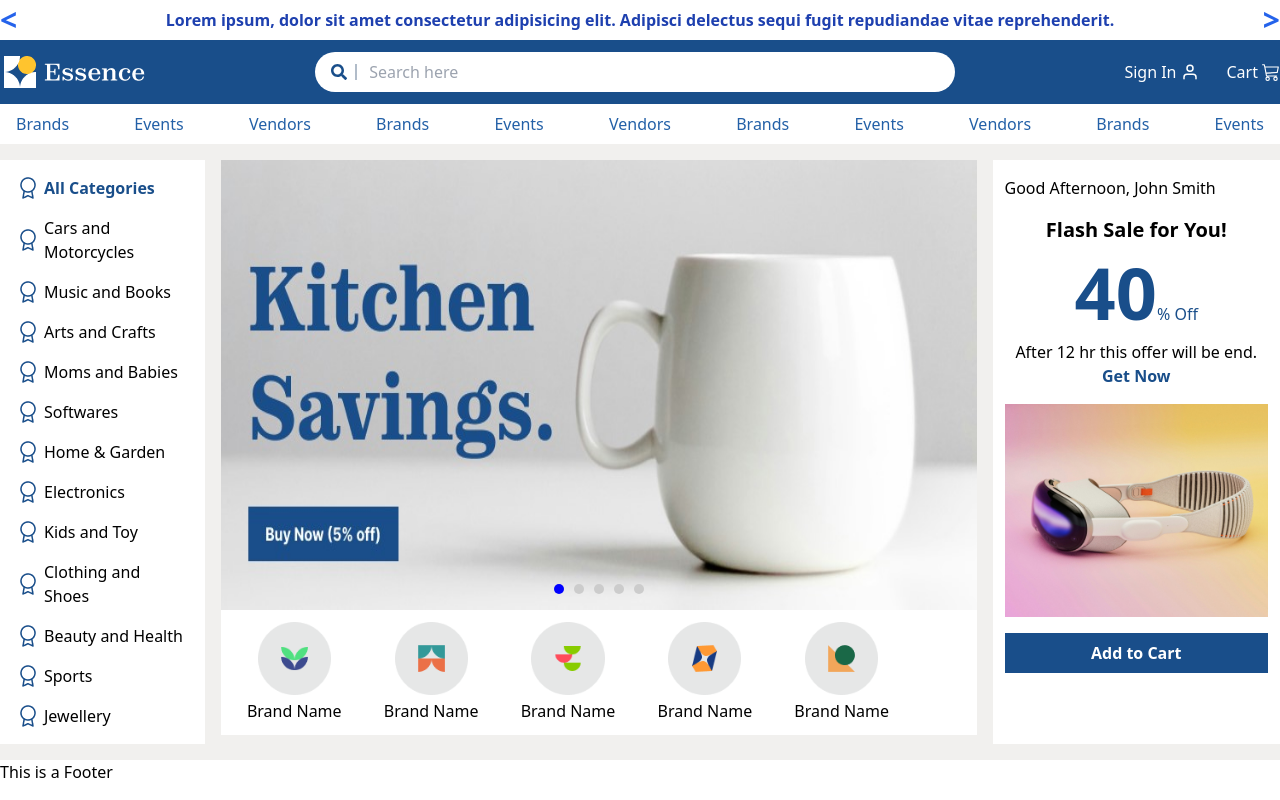
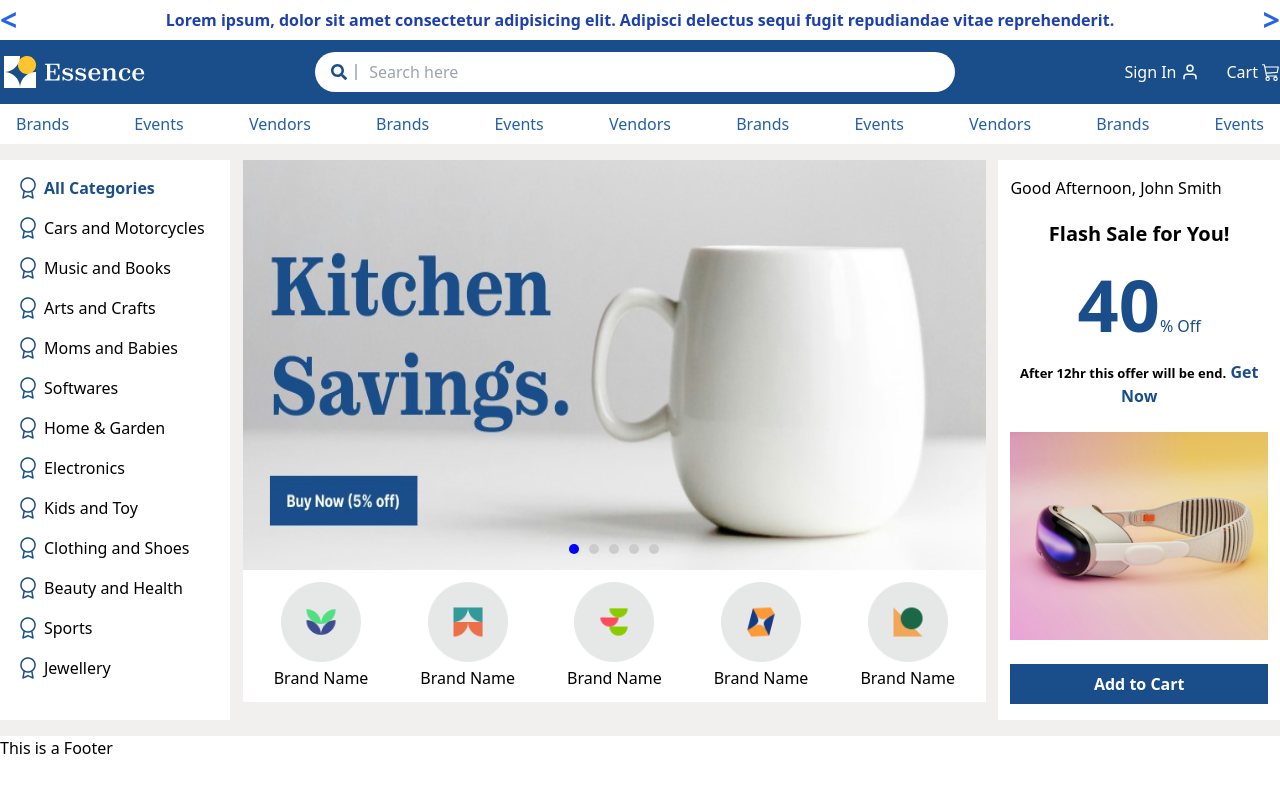
Before and after one commit to yasin2514/essence, a React (Vite) app: page / in a window 1280 px wide. Built offline with nearby package versions, Linux system fonts and the light colour scheme.

Commit message:
header done

```diff
--- a/src/Components/Banner/Banner.jsx
+++ b/src/Components/Banner/Banner.jsx
@@ -73,11 +73,11 @@ const Banner = () => {
   ];
   return (
     <section
-      className=" grid  gap-4"
-      style={{ gridTemplateColumns: "1fr 3fr 1.4fr", gap: "1rem" }}
+      className=" flex justify-between"
+
     >
       {/* left sidebar */}
-      <aside className=" p-4 space-y-4 bg-white">
+      <aside className=" p-4 space-y-4 bg-white w-[18%]">
         {sideBar?.map((item, index) => (
           <div className="flex items-center gap-1" key={index}>
             <img src={listLogo} alt="" />
@@ -94,37 +94,38 @@ const Banner = () => {
       </aside>
 
       {/* middle */}
-      <div className=" ">
-        <div >
+      <div className="w-[58%] ">
         <BannerCarousel></BannerCarousel>
-        </div>
         <div className="bg-white p-3">
           <SwipeToSlide></SwipeToSlide>
         </div>
       </div>
 
       {/* right side bar */}
-      <aside className=" py-4 px-3 bg-white ">
+      <aside className=" py-4 px-3 bg-white w-[22%]">
         <div>
           <p>Good Afternoon, John Smith</p>
-          <h5 className="text-center mt-4 text-xl font-semibold">
+          <h5 className="text-center mt-5 text-xl font-semibold">
             Flash Sale for You!
           </h5>
-          <div className="text-center text-[#194e8a] my-3">
+          <div className="text-center text-[#194e8a] my-5">
             {" "}
             <span className="text-7xl font-bold">40</span>
             <span>% Off</span>
           </div>
           <div className="text-center">
-            After 12 hr this offer will be end.
+            <span className="text-[13px] font-semibold">
+              {" "}
+              After 12hr this offer will be end.
+            </span>
             <span className="text-[#194e8a] font-semibold hover:cursor-pointer hover:text-[#366b97]">
               {" "}
               Get Now
             </span>
           </div>
           <div>
-            <img className="my-4" src={addImg} alt="" />
-            <button className="btn-primary w-full">Add to Cart</button>
+            <img className="my-6" src={addImg} alt="" />
+            <button className="btn-primary w-full mt-">Add to Cart</button>
           </div>
         </div>
       </aside>
--- a/src/Components/Banner/BannerCarousel.jsx
+++ b/src/Components/Banner/BannerCarousel.jsx
@@ -33,19 +33,19 @@ const BannerCarousel = () => {
       }}
     >
       <div>
-        <img src={img1} className="h-[450px]" alt="slide-img" />
+        <img src={img1} className="h-[410px]" alt="slide-img" />
       </div>
       <div>
-        <img src={img1} className="h-[450px]" alt="slide-img" />
+        <img src={img1} className="h-[410px]" alt="slide-img" />
       </div>
       <div>
-        <img src={img1} className="h-[450px]" alt="slide-img" />
+        <img src={img1} className="h-[410px]" alt="slide-img" />
       </div>
       <div>
-        <img src={img1} className="h-[450px]" alt="slide-img" />
+        <img src={img1} className="h-[410px]" alt="slide-img" />
       </div>
       <div>
-        <img src={img1} className="h-[450px]" alt="slide-img" />
+        <img src={img1} className="h-[410px]" alt="slide-img" />
       </div>
     </Carousel>
   );
--- a/src/Components/Banner/SwipeToSlide.jsx
+++ b/src/Components/Banner/SwipeToSlide.jsx
@@ -19,27 +19,27 @@ const SwipeToSlide = () => {
   return (
     <div ref={sliderRef} className="keen-slider">
       <div className="keen-slider__slide number-slide1 flex flex-col items-center">
-        <img className="w-[60%]" src={img1} alt="slide-img" />
+        <img className="w-[80px]" src={img1} alt="slide-img" />
         <p className="mt-1">Brand Name</p>
       </div>
       <div className="keen-slider__slide number-slide1 flex flex-col items-center">
-        <img className="w-[60%]" src={img2} alt="slide-img" />
+        <img className="w-[80px]" src={img2} alt="slide-img" />
         <p className="mt-1">Brand Name</p>
       </div>
       <div className="keen-slider__slide number-slide1 flex flex-col items-center">
-        <img className="w-[60%]" src={img3} alt="slide-img" />
+        <img className="w-[80px]" src={img3} alt="slide-img" />
         <p className="mt-1">Brand Name</p>
       </div>
       <div className="keen-slider__slide number-slide1 flex flex-col items-center">
-        <img  className="w-[60%]"src={img4} alt="slide-img" />
+        <img className="w-[80px]" src={img4} alt="slide-img" />
         <p className="mt-1">Brand Name</p>
       </div>
       <div className="keen-slider__slide number-slide1 flex flex-col items-center">
-        <img className="w-[60%]" src={img5} alt="slide-img" />
+        <img className="w-[80px]" src={img5} alt="slide-img" />
         <p className="mt-1">Brand Name</p>
       </div>
       <div className="keen-slider__slide number-slide1 flex flex-col items-center">
-        <img  className="w-[60%]"src={img6} alt="slide-img" />
+        <img className="w-[80px]" src={img6} alt="slide-img" />
         <p className="mt-1">Brand Name</p>
       </div>
     </div>
```
